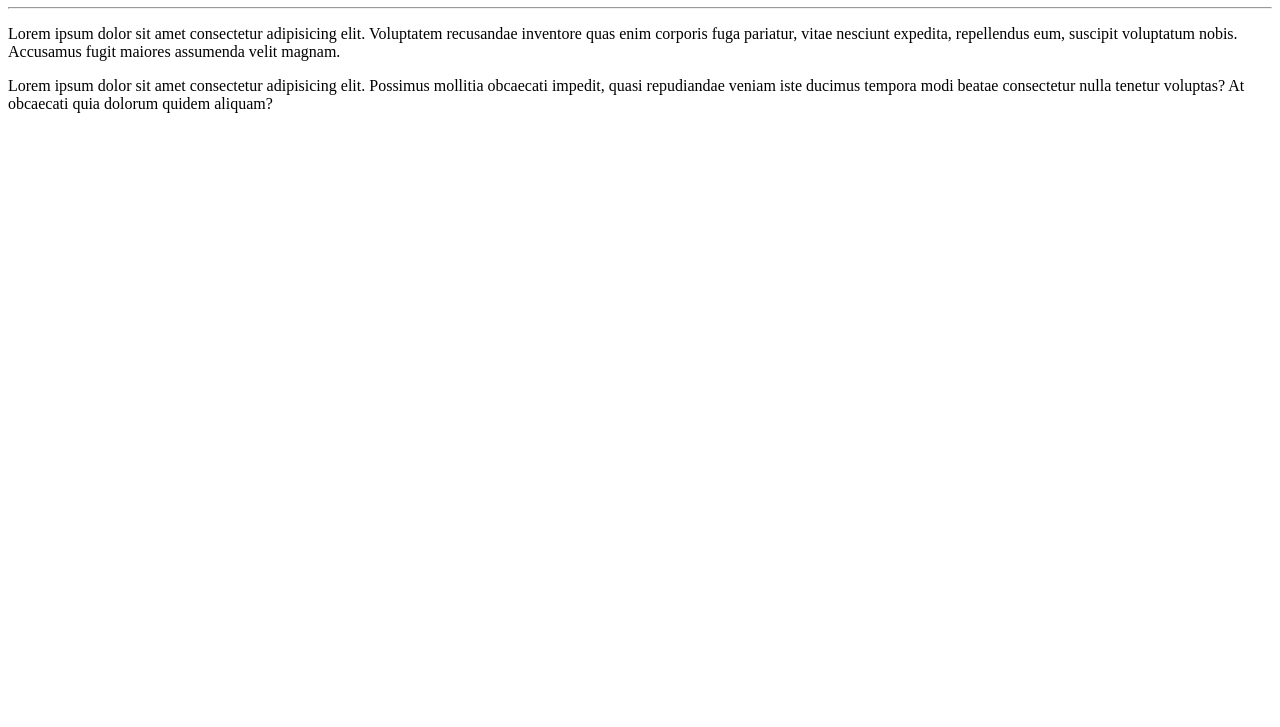
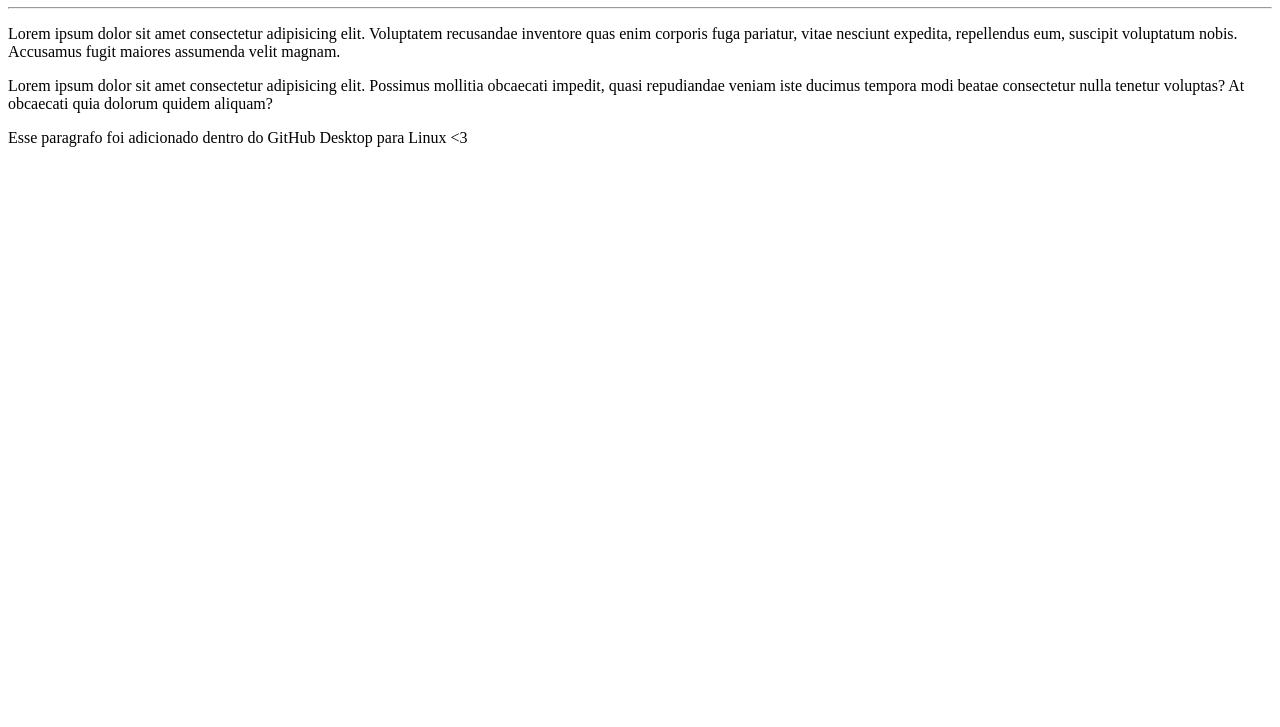
Before and after one commit to kleberfdev/Tabuada, a plain HTML site: page site-exemplo/index.html in a window 1280 px wide. Shown: the part 73-800 px from the top of the page. Drawn offline with Linux system fonts and the light colour scheme.

Commit message:
mudei o arquivo index no linux

```diff
--- a/site-exemplo/index.html
+++ b/site-exemplo/index.html
@@ -11,5 +11,6 @@
   <hr>
   <p>Lorem ipsum dolor sit amet consectetur adipisicing elit. Voluptatem recusandae inventore quas enim corporis fuga pariatur, vitae nesciunt expedita, repellendus eum, suscipit voluptatum nobis. Accusamus fugit maiores assumenda velit magnam.</p>
   <p>Lorem ipsum dolor sit amet consectetur adipisicing elit. Possimus mollitia obcaecati impedit, quasi repudiandae veniam iste ducimus tempora modi beatae consectetur nulla tenetur voluptas? At obcaecati quia dolorum quidem aliquam?</p>
+  <p>Esse paragrafo foi adicionado dentro do GitHub Desktop para Linux &lt;3</p>
 </body>
 </html>
```
